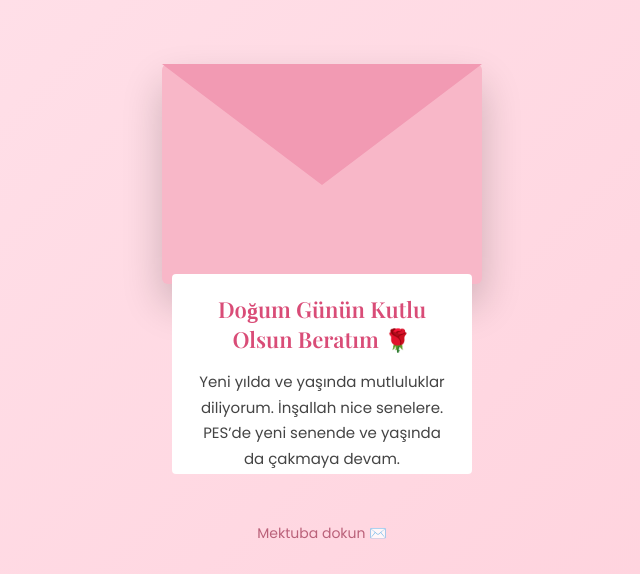
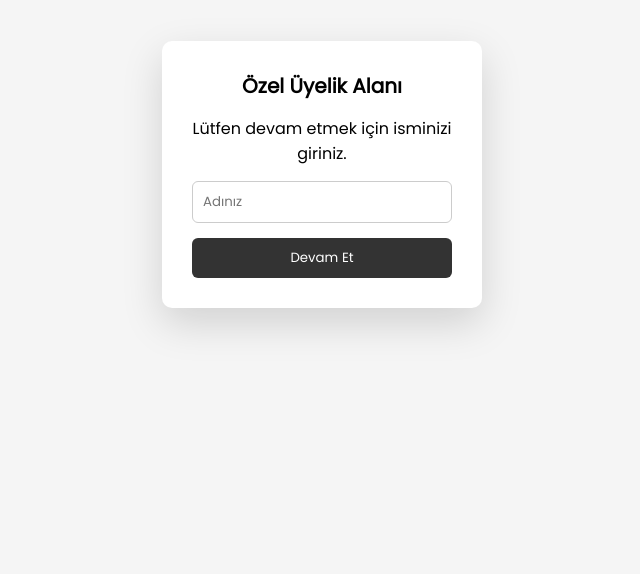
Before and after one commit to suide6431yilmaz-alt/Do-um-g-n-, a plain HTML site: page index.html in a window 1280 px wide. Shown: the part 226-800 px from the top of the page, without its empty margins (318-958 px from the left). Drawn offline with nearby package versions, Linux system fonts and the light colour scheme.

Commit message:
Update index.html

```diff
--- a/index.html
+++ b/index.html
@@ -2,134 +2,178 @@
 <html lang="tr">
 <head>
 <meta charset="UTF-8">
-    <title>İyi Ki Doğdun Berat</title>
+<title>Özel Alan</title>
 <meta name="viewport" content="width=device-width, initial-scale=1.0">
 
-    <!-- Google Font -->
-    <link href="https://fonts.googleapis.com/css2?family=Playfair+Display:wght@400;600&family=Poppins:wght@300;400&display=swap" rel="stylesheet">
+<link href="https://fonts.googleapis.com/css2?family=Poppins:wght@300;400&family=Playfair+Display:wght@500;600&display=swap" rel="stylesheet">
 
 <style>
-        * {
-            box-sizing: border-box;
-            margin: 0;
-            padding: 0;
+*{margin:0;padding:0;box-sizing:border-box;font-family:Poppins,sans-serif}
+
+body{
+    height:100vh;
+    display:flex;
+    align-items:center;
+    justify-content:center;
+    background:#f5f5f5;
+    transition:1.5s;
+    overflow:hidden;
 }
 
-        body {
-            height: 100vh;
-            background: linear-gradient(135deg, #ffe4ec, #ffd1dc);
-            display: flex;
-            align-items: center;
-            justify-content: center;
-            font-family: 'Poppins', sans-serif;
-            overflow: hidden;
+.container{
+    width:320px;
+    background:#fff;
+    padding:30px;
+    border-radius:10px;
+    box-shadow:0 15px 40px rgba(0,0,0,.15);
+    text-align:center;
 }
 
-        .envelope {
-            width: 320px;
-            height: 220px;
-            background: #f8b7c8;
-            position: relative;
-            cursor: pointer;
-            box-shadow: 0 20px 40px rgba(0,0,0,0.2);
-            border-radius: 6px;
-            transition: transform 0.5s;
+h1{font-size:20px;margin-bottom:15px}
+input{
+    width:100%;
+    padding:10px;
+    margin:15px 0;
+    border:1px solid #ccc;
+    border-radius:6px;
+}
+button{
+    width:100%;
+    padding:10px;
+    border:none;
+    background:#333;
+    color:#fff;
+    border-radius:6px;
+    cursor:pointer;
 }
 
-        .envelope:hover {
-            transform: scale(1.03);
+.loader{
+    display:none;
+    width:300px;
+    background:#ddd;
+    border-radius:20px;
+    overflow:hidden;
+}
+.bar{
+    width:0%;
+    height:20px;
+    background:#333;
+    transition:.2s;
 }
 
-        .flap {
-            position: absolute;
-            top: 0;
-            left: 0;
-            width: 100%;
-            height: 100%;
-            background: #f29ab3;
-            clip-path: polygon(0 0, 100% 0, 50% 55%);
-            transform-origin: top;
-            transition: transform 1s;
-            z-index: 3;
+.envelope{
+    display:none;
+    width:320px;
+    height:220px;
+    background:#f8b7c8;
+    position:relative;
+    border-radius:6px;
+    box-shadow:0 20px 40px rgba(0,0,0,.25);
+    cursor:pointer;
 }
 
-        .letter {
-            position: absolute;
-            top: 10px;
-            left: 10px;
-            width: calc(100% - 20px);
-            height: calc(100% - 20px);
-            background: #fff;
-            border-radius: 4px;
-            padding: 20px;
-            text-align: center;
-            transform: translateY(100%);
-            transition: transform 1s;
-            z-index: 2;
-            overflow-y: auto;
+.flap{
+    position:absolute;
+    top:0;
+    left:0;
+    width:100%;
+    height:100%;
+    background:#f29ab3;
+    clip-path:polygon(0 0,100% 0,50% 55%);
+    transform-origin:top;
+    transition:1s;
+    z-index:3;
 }
 
-        .letter h1 {
-            font-family: 'Playfair Display', serif;
-            font-size: 22px;
-            margin-bottom: 15px;
-            color: #d94c77;
+.letter{
+    position:absolute;
+    top:10px;
+    left:10px;
+    width:calc(100% - 20px);
+    height:calc(100% - 20px);
+    background:white;
+    border-radius:4px;
+    padding:18px;
+    text-align:center;
+    transform:translateY(100%);
+    transition:1s;
+    z-index:2;
+    overflow:auto;
 }
 
-        .letter p {
-            font-size: 15px;
-            line-height: 1.7;
-            color: #444;
+.open .flap{transform:rotateX(180deg)}
+.open .letter{transform:translateY(0)}
+
+.letter h2{
+    font-family:Playfair Display,serif;
+    color:#d94c77;
+    margin-bottom:10px;
 }
 
-        .signature {
-            margin-top: 20px;
-            font-style: italic;
-            color: #c94a72;
-            font-size: 16px;
-        }
-
-        .open .flap {
-            transform: rotateX(180deg);
-        }
-
-        .open .letter {
-            transform: translateY(0);
-        }
-
-        .hint {
-            position: absolute;
-            bottom: 30px;
-            font-size: 14px;
-            color: #a94460;
-            opacity: 0.8;
+.signature{
+    margin-top:15px;
+    font-style:italic;
+    color:#c94a72;
 }
 </style>
 </head>
+
 <body>
 
-<div class="envelope" onclick="openLetter()">
+<div class="container" id="login">
+    <h1>Özel Üyelik Alanı</h1>
+    <p>Lütfen devam etmek için isminizi giriniz.</p>
+    <input id="name" placeholder="Adınız">
+    <button onclick="start()">Devam Et</button>
+</div>
+
+<div class="loader" id="loader">
+    <div class="bar" id="bar"></div>
+</div>
+
+<div class="envelope" id="envelope" onclick="openLetter()">
     <div class="flap"></div>
     <div class="letter">
-        <h1>Doğum Günün Kutlu Olsun Beratım 🌹</h1>
+        <h2 id="welcome"></h2>
         <p>
+            Doğum günün kutlu olsun 🌹<br><br>
             Yeni yılda ve yaşında mutluluklar diliyorum.
             İnşallah nice senelere.
             PES’de yeni senende ve yaşında da çakmaya devam.
         </p>
-
-        <div class="signature">
-            🌹 Sevgilerle Said 🌹
-        </div>
+        <div class="signature">🌹 Sevgilerle Said 🌹</div>
     </div>
 </div>
 
-<div class="hint">Mektuba dokun ✉️</div>
+<script>
+let userName = "";
 
-<script>
-    function openLetter() {
-        document.querySelector('.envelope').classList.add('open');
-        document.querySelector('.hint').style.display = 'none';
+function start(){
+    userName = document.getElementById("name").value || "Misafir";
+    document.getElementById("login").style.display="none";
+    document.getElementById("loader").style.display="block";
+
+    let bar = document.getElementById("bar");
+    let width = 0;
+    let interval = setInterval(()=>{
+        width += 2;
+        bar.style.width = width + "%";
+        if(width >= 100){
+            clearInterval(interval);
+            showLetter();
+        }
+    },40);
+}
+
+function showLetter(){
+    document.body.style.background="linear-gradient(135deg,#ffe4ec,#ffd1dc)";
+    document.getElementById("loader").style.display="none";
+    document.getElementById("envelope").style.display="block";
+    document.getElementById("welcome").innerText = "Hoş geldin " + userName;
+}
+
+function openLetter(){
+    document.getElementById("envelope").classList.add("open");
 }
 </script>
 
```
Lines whose indentation alone changed are shown as unchanged.
